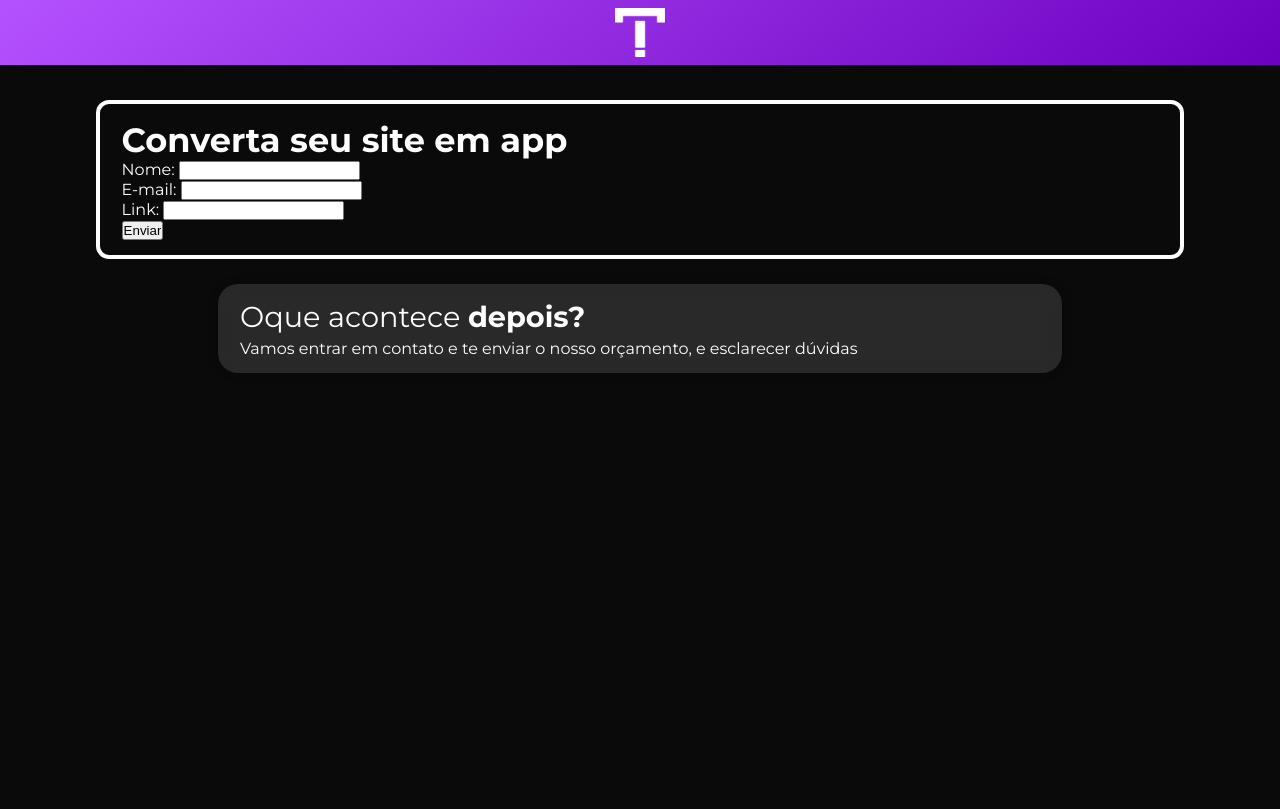
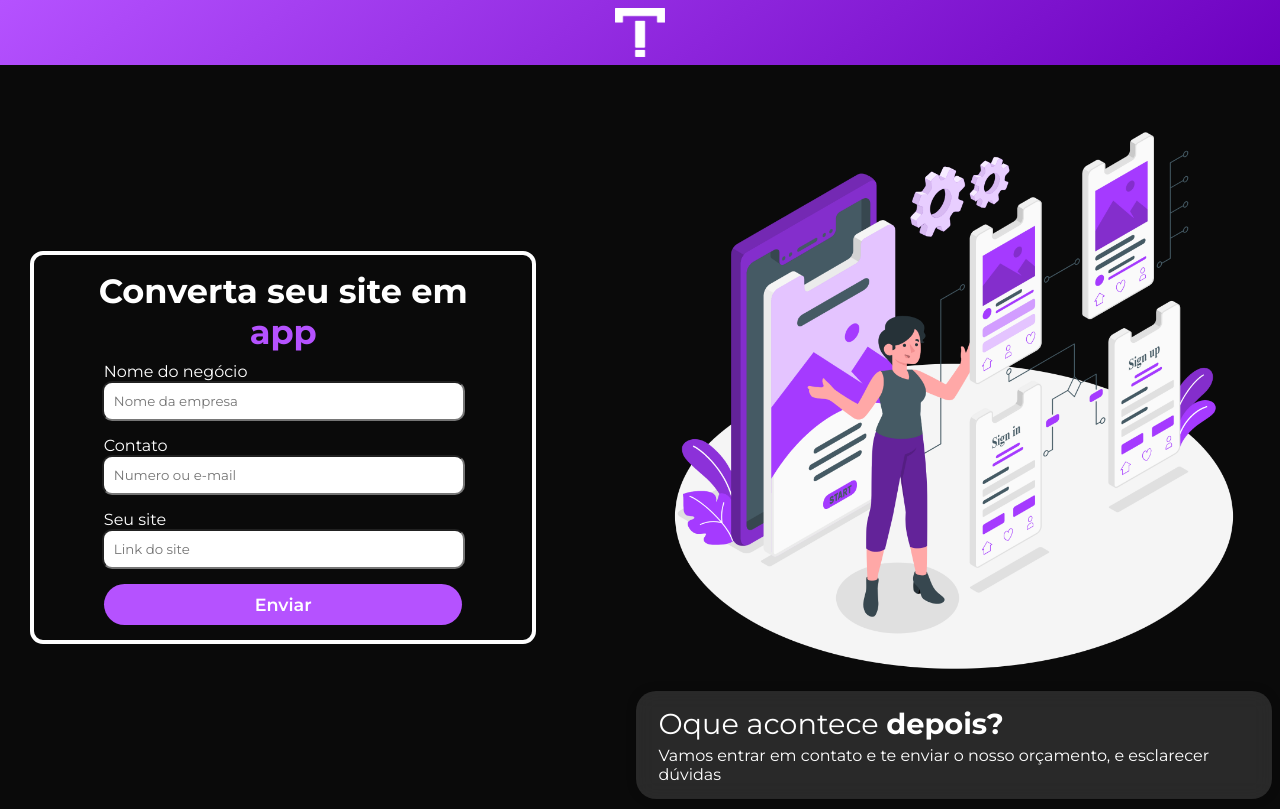
Before and after one commit to RangelAmaro/tenhaapp, a PHP site: page / in a window 1280 px wide. Before the commit the page ends 373 px from the top, so only its background shows below. Run offline with PHP 8.4, Linux system fonts and the light colour scheme.

Commit message:
Versão pagina 1.02

```diff
--- a/assets/css/main.css
+++ b/assets/css/main.css
@@ -1,33 +1,40 @@
 @import url('https://fonts.googleapis.com/css2?family=Montserrat:ital,wght@0,100;0,200;0,300;0,400;0,500;0,600;0,700;0,800;0,900;1,100;1,200;1,300;1,400;1,500;1,600;1,700;1,800;1,900&display=swap');
 
 /*padrao*/
-*{
+* {
     margin: 0;
     padding: 0;
+    font-family: 'Montserrat', sans-serif;
 }
 
-body{
-    font-family: 'Montserrat', sans-serif;
+body {
     background-color: var(--preto-escuro);
     color: var(--branco);
 }
 
-:root{
+:root {
     --preto-escuro: #0a0a0a;
     --preto-medio: #1F1F1F;
     --branco: #fff;
+    --cinza-claro: #c2c2c2;
     --azul-claro: #A8C8FB;
     --verde-claro: #00BF63;
     --verde-escuro: #1ab86b;
     --roxo-logo-claro: #b552ff;
     --roxo-logo-escuro: #6C00BF;
 }
+
 .icon-branco {
     color: var(--branco);
     fill: var(--branco);
 }
+
+.c-roxo {
+    color: var(--roxo-logo-claro);
+}
+
 /*header*/
-header{
+header {
     background-color: var(--roxo-logo-claro);
     background: linear-gradient(127deg, var(--roxo-logo-escuro) 0%, var(--roxo-logo-claro) 100%);
     background: -moz-linear-gradient(127deg, var(--roxo-logo-escuro) 0%, var(--roxo-logo-claro) 100%);
@@ -39,12 +46,83 @@ header{
     margin-bottom: 35px;
 }
 
-header img{
+header img {
     width: 50px;
 }
 
 /*home*/
-.explica-home{
+.main-home {
+    display: flex;
+    flex-direction: column;
+    align-items: center;
+    margin-bottom: 10px;
+}
+
+.orcamento {
+    width: 81%;
+    max-width: 600px;
+    border: 4px solid var(--branco);
+    padding: 15px 5%;
+    border-radius: 13px;
+    margin-bottom: 25px;
+}
+
+.orcamento h1 {
+    font-size: 210%;
+    text-align: center;
+    margin-bottom: 10px;
+}
+
+.form-orcamento {
+    width: 100%;
+    display: flex;
+    flex-direction: column;
+    align-items: center;
+}
+
+.form-orcamento input[type=text] {
+    padding: 10px;
+    width: 90%;
+    background-color: var(--branco);
+    color: var(--preto-escuro);
+    border-radius: 10px;
+    margin-bottom: 15px;
+}
+
+.form-orcamento label {
+    text-align: left;
+    padding: 0 20px 0 0;
+    width: 90%;
+}
+
+.botao-orcamento {
+    width: 95%;
+    border: none;
+    padding: 10px 0;
+    border-radius: 30px;
+    font-weight: 600;
+    color: var(--branco);
+    background-color: var(--roxo-logo-claro);
+    font-size: 110%;
+}
+
+.botao-orcamento:hover {
+    background-color: var(--roxo-logo-escuro);
+    transition: 0.5s;
+}
+
+.txt-foto {
+    display: flex;
+    flex-direction: column;
+    align-items: center;
+    width: 100%;
+}
+
+.txt-foto img {
+    display: none;
+}
+
+.explica-home {
     width: 81%;
     max-width: 800px;
     padding: 15px 22px;
@@ -54,26 +132,31 @@ header img{
     border-radius: 20px;
 }
 
-.explica-home h2{
+.explica-home h2 {
     font-size: 180%;
     font-weight: 400;
     margin-bottom: 5px;
 }
-/*home*/
-.main-home{
-    display: flex;
-    flex-direction: column;
-    align-items: center;
+
+@media (min-width: 850px) {
+    .main-home {
+        flex-direction: row;
+        gap: 10%;
+        justify-content: center;
+        margin: 0 30px 10px 30px;
+    }
+    .orcamento{
+        width: 35%;
+        margin-top: 20px;
+    }
+    .txt-foto{
+        width: 55%;
+    }
+    .txt-foto img{
+        display: block;
+        width: 100%;
+    }
+    .explica-home {
+        width: 100%;
+    }
 }
-
-.orcamento{
-    width: 81%;
-    border: 4px solid var(--branco);
-    padding: 15px 22px;
-    border-radius: 13px;
-    margin-bottom: 25px;
-}
-
-.orcamento h1{
-    font-size: 210%;
-}
--- a/index.php
+++ b/index.php
@@ -2,6 +2,18 @@
 <html lang="pt-br">
 
 <head>
+    <!-- Google tag (gtag.js) -->
+    <!--<script async src="https://www.googletagmanager.com/gtag/js?id=G-B3XRMPJ0ZK"></script>
+    <script>
+        window.dataLayer = window.dataLayer || [];
+
+        function gtag() {
+            dataLayer.push(arguments);
+        }
+        gtag('js', new Date());
+
+        gtag('config', 'G-B3XRMPJ0ZK');
+    </script>-->
     <meta charset="UTF-8">
     <meta name="viewport" content="width=device-width, initial-scale=1.0">
     <title>Tenha App</title>
@@ -12,29 +24,33 @@
 </head>
 
 <body>
-    <main class="main-home">
     <header>
         <img src="/assets/img/logo-1(branca).png" alt="logo tenha app">
     </header>
+    <main class="main-home">
         <section class="orcamento">
-            <h1>Converta seu site em app</h1>
-            <form action="processa_formulario.php" method="post">
-                <label for="nome">Nome:</label>
-                <input type="text" id="nome" name="nome" required><br>
+            <h1>Converta seu site em <span class="c-roxo">app</span></h1>
+            <form class="form-orcamento" action="processa_formulario.php" method="post">
+                <label for="nome">Nome do negócio</label>
+                <input type="text" id="nome" name="nome" placeholder="Nome da empresa" required>
 
-                <label for="email">E-mail:</label>
-                <input type="email" id="email" name="email" required><br>
+                <label for="email">Contato</label>
+                <input type="text" id="email" name="email" placeholder="Numero ou e-mail" required>
 
-                <label for="link">Link:</label>
-                <input type="text" id="link" name="link" required><br>
+                <label for="link">Seu site</label>
+                <input type="text" id="link" name="link" placeholder="Link do site" required>
 
-                <input type="submit" value="Enviar">
+                <input class="botao-orcamento" type="submit" value="Enviar">
             </form>
         </section>
+        <section class="txt-foto">
+            <img src="/assets/img/User-flow-amico.png" alt="Tenha app ilustração">
             <div class="explica-home">
                 <h2>Oque acontece <strong>depois?</strong></h2>
                 <p>Vamos entrar em contato e te enviar o nosso orçamento, e esclarecer dúvidas</p>
             </div>
+        </section>
+
     </main>
 </body>
 
```
Lines whose indentation alone changed are shown as unchanged.
